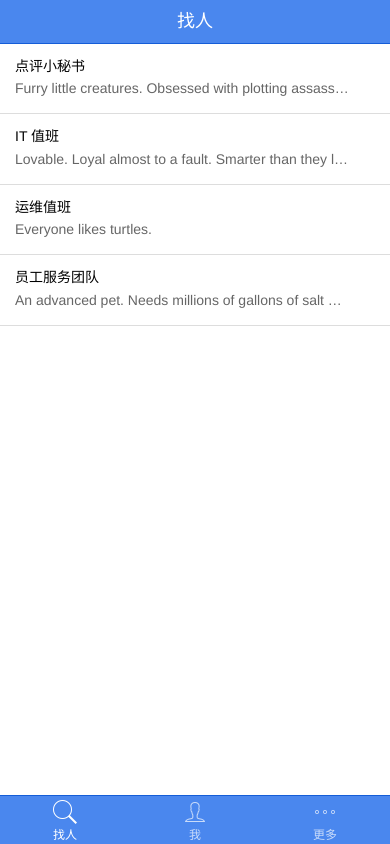
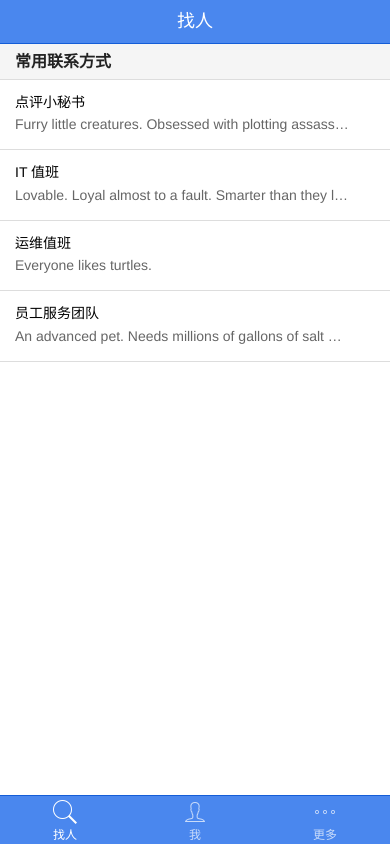
Before and after one commit to pieux/Hermes, a plain HTML site: page www/index.html at #/home in a window 390 px wide. Drawn offline with Linux system fonts and the light colour scheme; some packages are replaced by stand-ins of ours; files whose address does not match are found by name.

Commit message:
add a list divider

```diff
--- a/www/templates/app.html
+++ b/www/templates/app.html
@@ -13,6 +13,9 @@
             <!--Common Contacts Area -->
             <content has-header="true" has-tabs="true" ng-controller="CommonContactsAreaCtrl">
                 <list>
+                    <div class="item item-divider">
+                        常用联系方式
+                    </div>
                     <item ng-repeat="commonContact in commonContacts" type="item-text-wrap"
                           href="#/commonContact/{{commonContact.id}}">
                         <h3>{{commonContact.title}}</h3>
```
